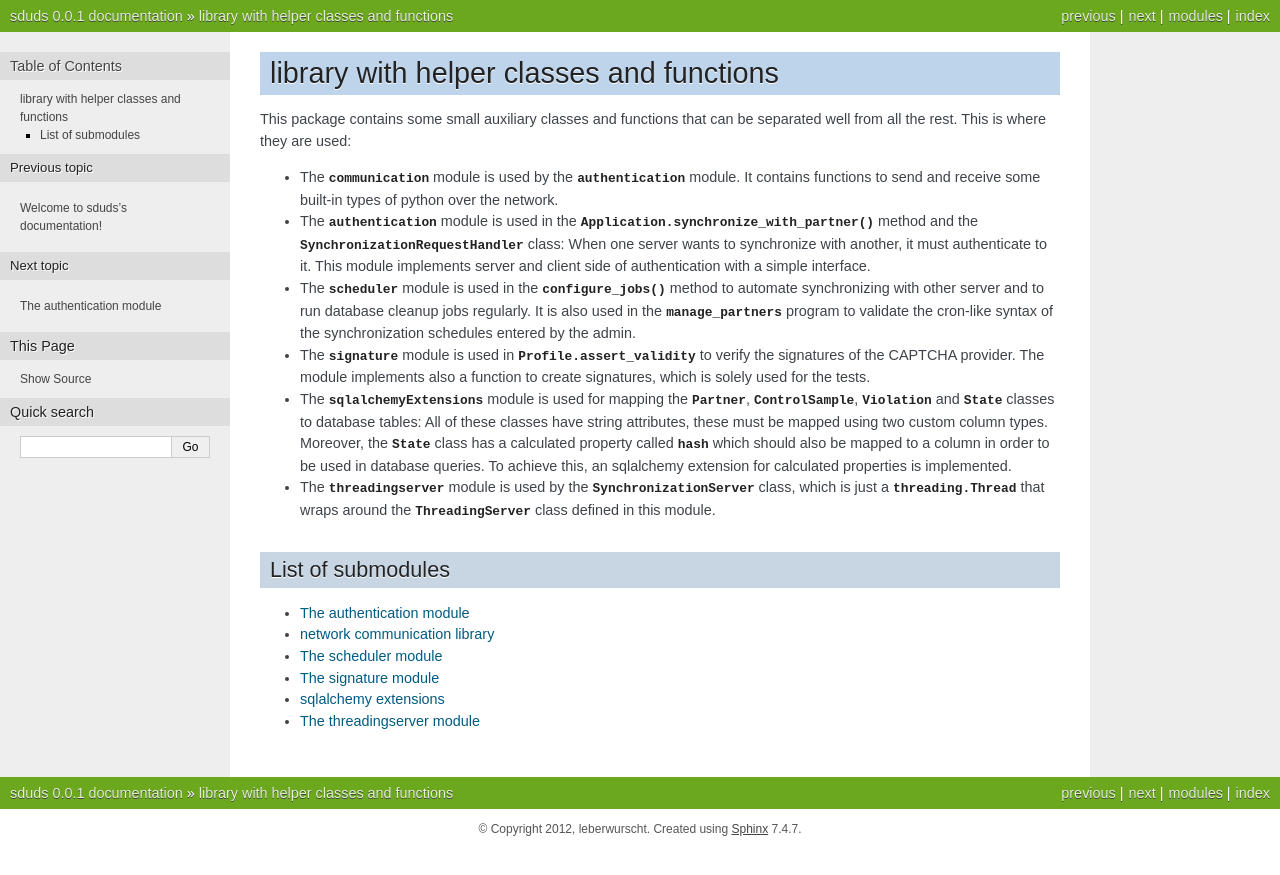
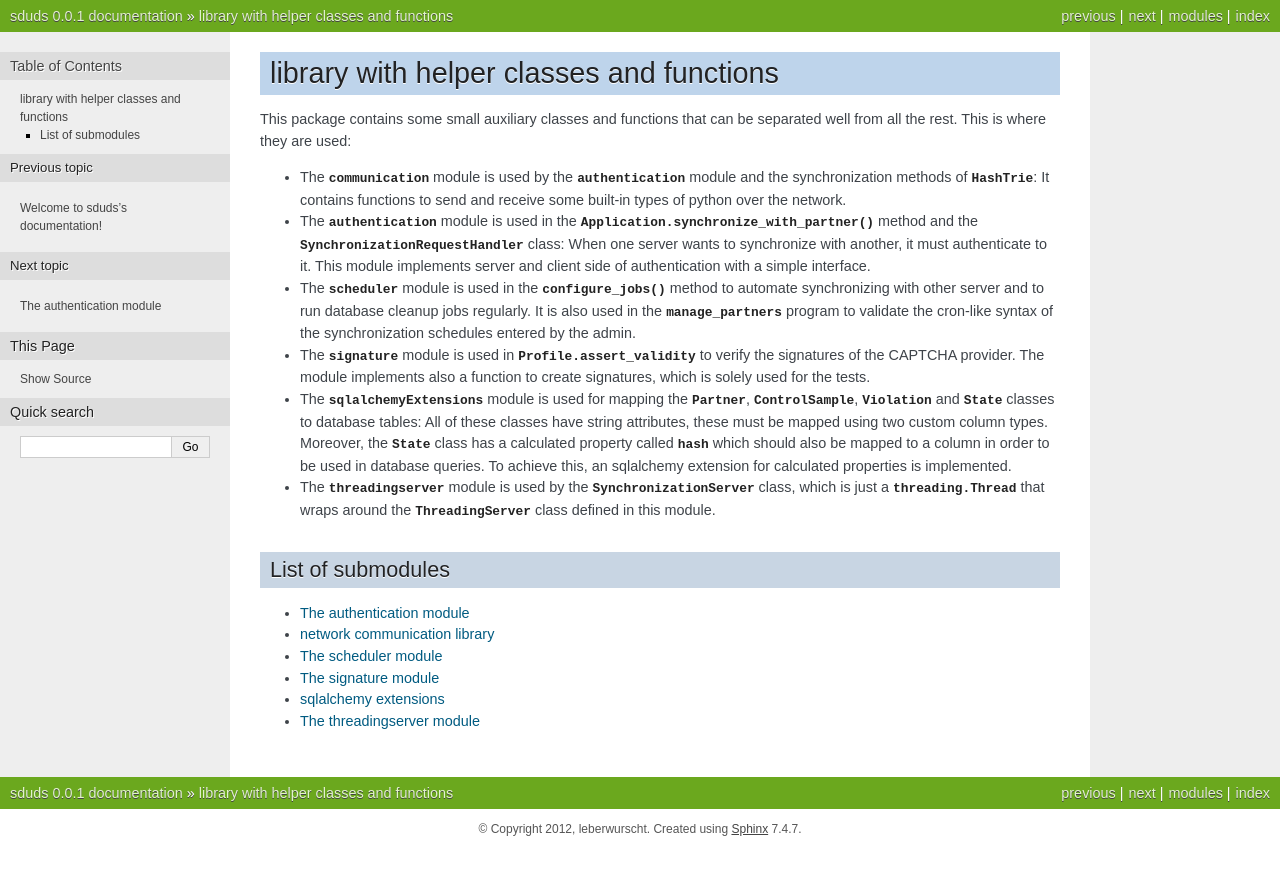
Before and after one commit to Leberwurscht/Diaspora-User-Directory, a Sphinx documentation site: the page built from doc/source/lib.rst, in a window 1280 px wide. Shown: the top 875 px of the page. Built offline with Sphinx 7.4.7, drawn with Linux system fonts in a browser that asks for light colours.

Commit message:
document usage of communication module by HashTrie

```diff
--- a/doc/source/lib.rst
+++ b/doc/source/lib.rst
@@ -5,7 +5,7 @@ library with helper classes and functions
 
 This package contains some small auxiliary classes and functions that can be separated well from all the rest. This is where they are used:
 
-* The :mod:`~sduds.lib.communication` module is used by the :mod:`~sduds.lib.authentication` module. It contains functions to send and receive some built-in types of python over the network.
+* The :mod:`~sduds.lib.communication` module is used by the :mod:`~sduds.lib.authentication` module and the synchronization methods of :class:`~sduds.hashtrie.HashTrie`: It contains functions to send and receive some built-in types of python over the network.
 
 * The :mod:`~sduds.lib.authentication` module is used in the :meth:`Application.synchronize_with_partner() <sduds.application.Application.synchronize_with_partner>` method and the :class:`~sduds.application.SynchronizationRequestHandler` class: When one server wants to synchronize with another, it must authenticate to it. This module implements server and client side of authentication with a simple interface.
 
```
